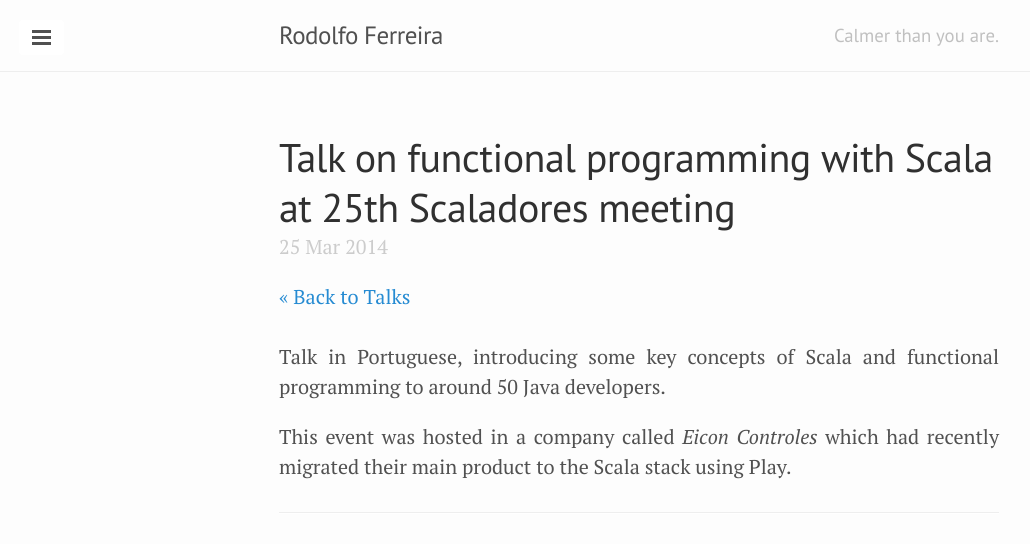
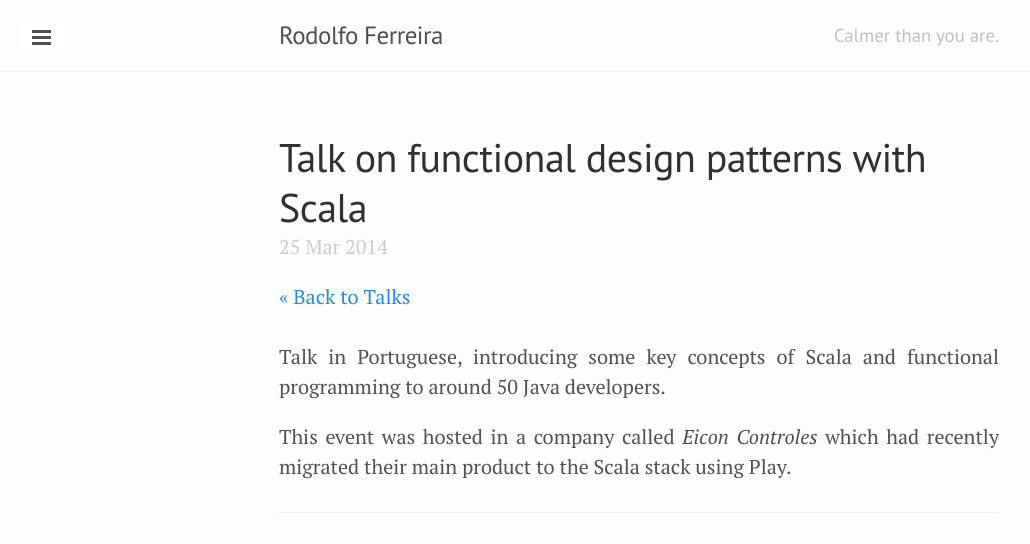
Before and after one commit to rodolfo42/rodolfo42.github.io, a Jekyll site: the page built from talks/25-03-2014-functional-programming-scaladores-25.md, in a window 1280 px wide, cut to the strip 0-544 px from the top of the page. Shown: the whole strip, without its empty margins (1-1031 px from the left). Built offline with Jekyll 4.4.1, drawn with Linux system fonts in a browser that asks for light colours; comment, search, counter and statistics services are not loaded.

Commit message:
Updated 25-03-2014-functional-programming-scaladores-25.md

```diff
--- a/talks/25-03-2014-functional-programming-scaladores-25.md
+++ b/talks/25-03-2014-functional-programming-scaladores-25.md
@@ -1,8 +1,10 @@
 ---
-title: Talk on functional programming with Scala at 25th Scaladores meeting
-date: 25-03-2014
+title: Talk on functional design patterns with Scala
+date: "25-03-2014"
 layout: talk
 comments: true
+published: true
+location: "25th Scaladores Meeting - Eicon Controles"
 ---
 
 Talk in Portuguese, introducing some key concepts of Scala and functional programming to around 50 Java developers.
```
